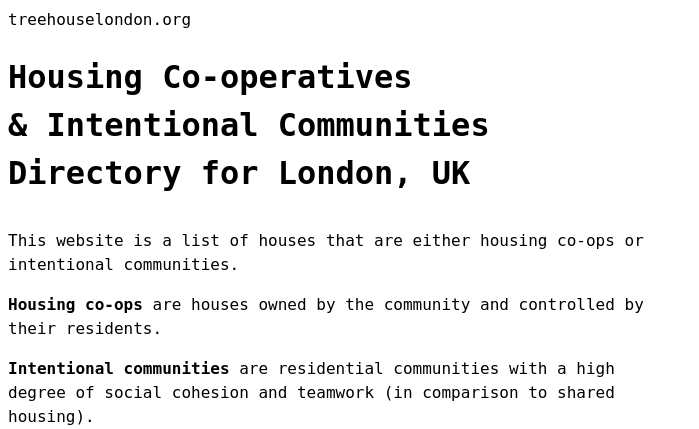
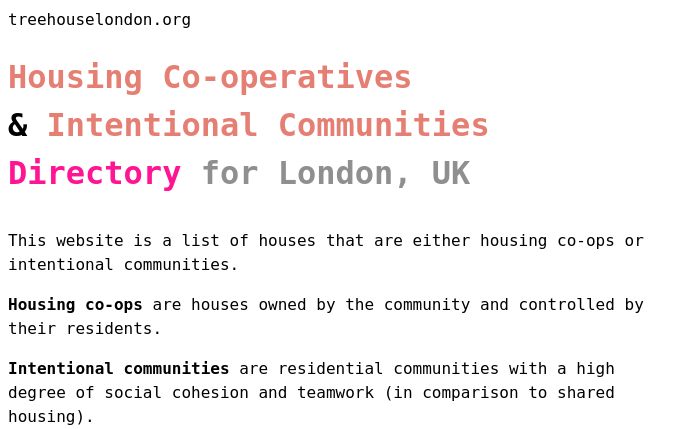
Before and after one commit to sirodoht/treehouselondon, a Django app: template main/templates/main/layout.html in a window 1280 px wide. Shown: the top 429 px of the page, without its empty margins (0-699 px from the left). Run offline with Django 5.2, Linux system fonts and the light colour scheme; the template is opened without the code that fills it, so the values that code supplies are empty.

Commit message:
add random colors on h1

```diff
--- a/main/templates/main/layout.html
+++ b/main/templates/main/layout.html
@@ -29,6 +29,29 @@
             tr:nth-child(even) { background: lightgoldenrodyellow; }
             @media (max-width: 700px) { th, td { padding: 2px; } }
         </style>
+
+        <script>
+            const COLORS = [
+                '#e67f73',
+                'blue',
+                'blueviolet',
+                'coral',
+                'darkturquoise',
+                'deeppink',
+                'deepskyblue',
+                'limegreen',
+                'red',
+                'royalblue',
+                'springgreen',
+                'yellowgreen',
+            ];
+            document.addEventListener('DOMContentLoaded', function() {
+                document.querySelectorAll('.colored').forEach(elem => {
+                    const random = Math.floor(Math.random() * COLORS.length);
+                    elem.style.color = COLORS[random];
+                });
+            });
+        </script>
     </head>
 
     <body>
@@ -45,9 +68,9 @@
                 <a href="/" style="text-decoration: none;">treehouselondon.org</a>
             </div>
             <h1>
-                Housing Co-operatives
-                <br>& Intentional Communities
-                <br>Directory for London, UK
+                <span class="colored">Housing Co-operatives</span>
+                <br>& <span class="colored">Intentional Communities</span>
+                <br><span class="colored">Directory</span> <span style="color: #8f8f8f;">for London, UK</span>
             </h1>
         </header>
 
```
